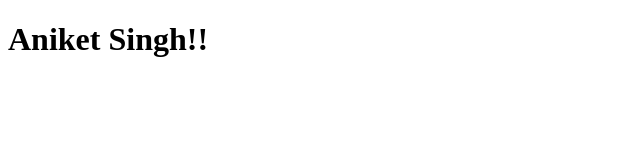
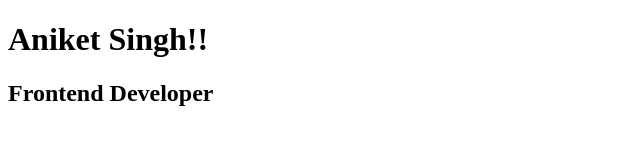
Before and after one commit to aniketsingh98571/Git-GitHub-Masterclass, a plain HTML site: page index.html in a window 1280 px wide. Shown: the whole page, without its empty margins (0-640 px from the left). Drawn offline with Linux system fonts and the light colour scheme.

Commit message:
Updated index.html

```diff
--- a/index.html
+++ b/index.html
@@ -8,5 +8,6 @@
 </head>
 <body>
     <h1>Aniket Singh!!</h1>
+    <h2>Frontend Developer</h2>
 </body>
 </html>
```
